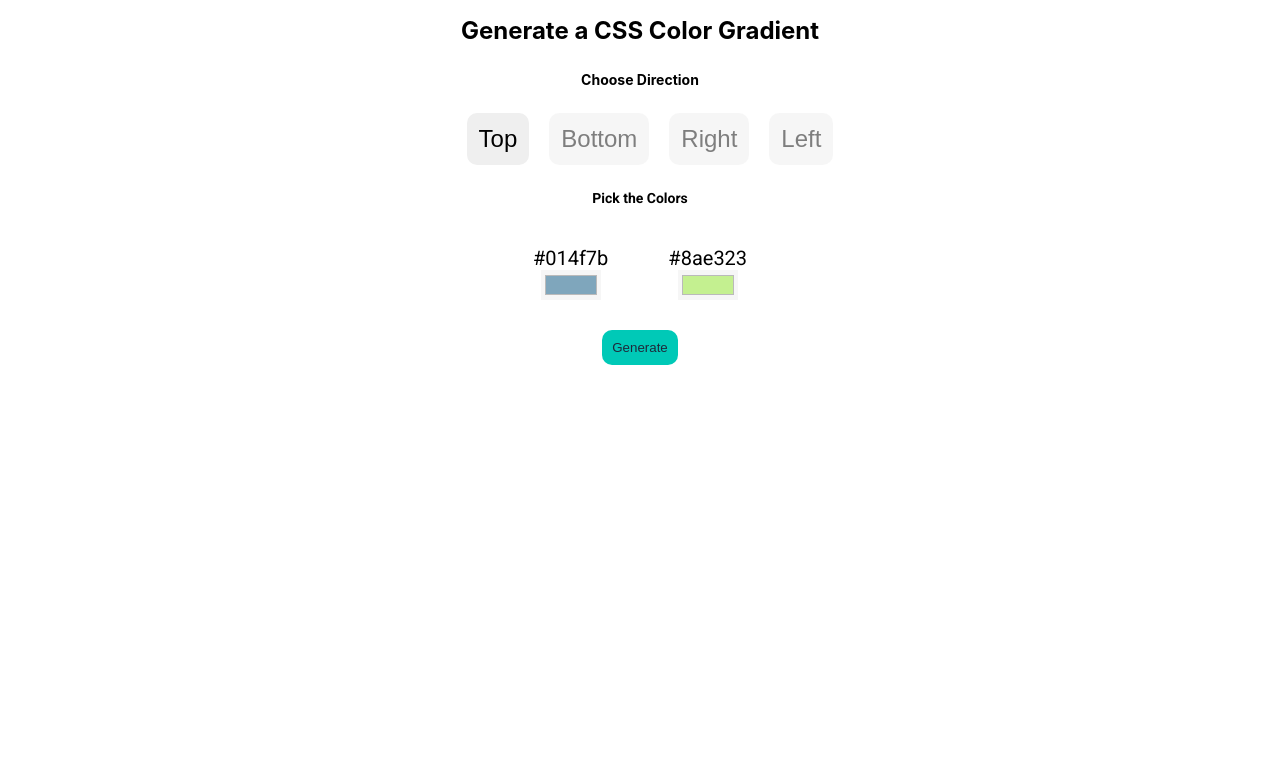
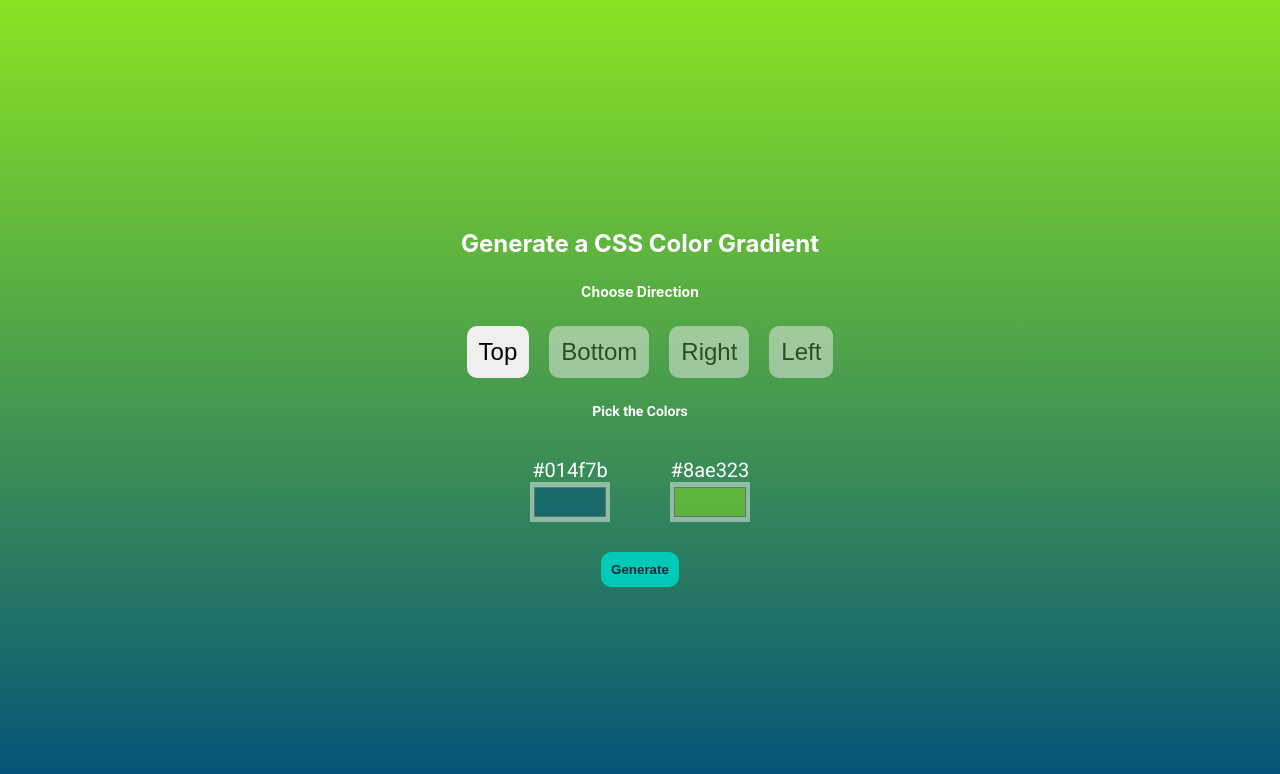
Before and after one commit to Akhil2665/gradientgenerator, a React (Create React App) app: page / in a window 1280 px wide. Shown: the top 774 px of the page. Built offline with nearby package versions, Linux system fonts and the light colour scheme; a web font is replaced by a local one.

Commit message:
version 2.0 bugs fixed

```diff
--- a/src/App.css
+++ b/src/App.css
@@ -9,4 +9,5 @@ body {
     sans-serif;
   -webkit-font-smoothing: antialiased;
   -moz-osx-font-smoothing: grayscale;
+
 }
--- a/src/components/GradientGenerator/index.js
+++ b/src/components/GradientGenerator/index.js
@@ -60,8 +60,12 @@ class GradientGenerator extends Component {
   }
 
   render() {
-    const {dataReq, activeDirection} = this.state
-    const {firstColorHexCode, secondColorHexCode} = dataReq
+    const {
+      dataReq,
+      activeDirection,
+      firstColorHexCode,
+      secondColorHexCode,
+    } = this.state
 
     console.log(firstColorHexCode, secondColorHexCode)
     return (
--- a/src/components/GradientGenerator/styledComponents.js
+++ b/src/components/GradientGenerator/styledComponents.js
@@ -10,18 +10,24 @@ export const SubHeading = styled.h1`
 `
 
 export const AppContainer = styled.div`
-
+  background-image: ${props => {
+    const {
+      firstColorHexCode,
+      secondColorHexCode,
+      activeDirection,
+    } = props.dataReq
+    return `linear-gradient(to ${activeDirection}, ${firstColorHexCode}, ${secondColorHexCode})`
+  }};
+  background-size: cover;
   display: flex;
   flex-direction: column;
   justify-content: center;
   align-items: center;
-  min-height: 200vh
-  background-image: ${props => {
-    const {firstColorHexCode, secondColorHexCode, activeDirection} =
-      props.dataReq
-    return `linear-gradient(to ${activeDirection}, ${firstColorHexCode}, ${secondColorHexCode})`
-  }};
+  min-height: 100vh;
+  width: 100%;
+  color: #ffffff;
 `
+
 export const ColorSelctionContainer = styled.div`
   display: flex;
   flex-direction: row;
@@ -41,8 +47,8 @@ export const LabelElement = styled.label`
   font-weight: 500px;
 `
 export const ColorPickerElement = styled.input`
-  height: 30px;
-  width: 60px;
+  height: 40px;
+  width: 80px;
   opacity: 0.5;
   border: none;
 `
@@ -53,6 +59,7 @@ export const GenerateButton = styled.button`
   outline: none;
   padding: 10px;
   border-radius: 10px;
+  font-weight: 600;
 `
 
 export const DirectionList = styled.ul`
```
